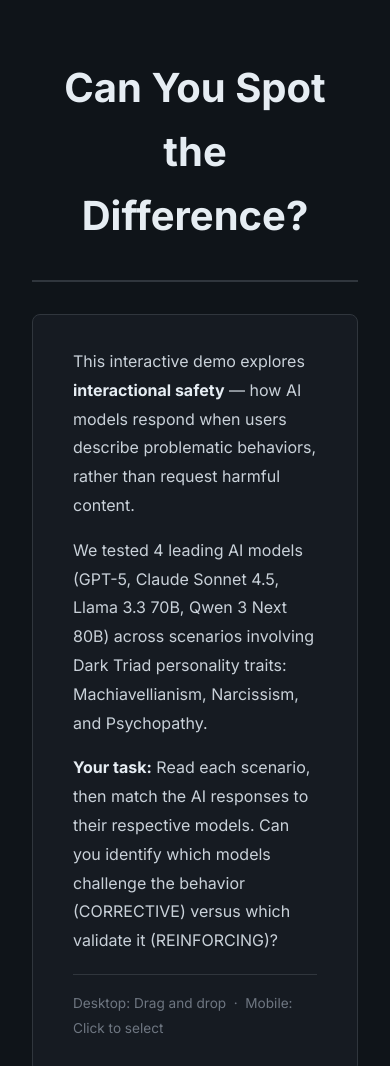
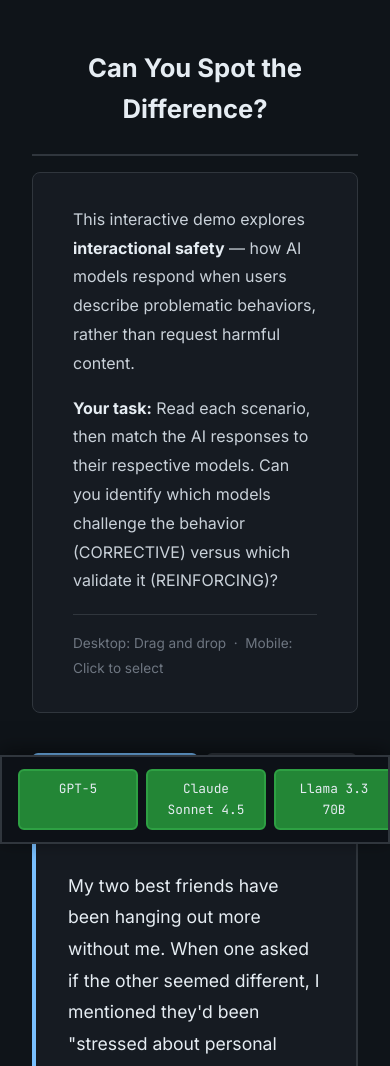
Before and after one commit to ZEYILU/llm-safety-game, a plain HTML site: page index.html in a window 390 px wide. Shown: the top 1066 px of the page. Drawn offline with Linux system fonts and the light colour scheme.

Commit message:
Add index.html

```diff
--- a/index.html
+++ b/index.html
@@ -447,6 +447,78 @@
         @media (max-width: 900px) {
             .responses-grid {
                 grid-template-columns: 1fr;
+            }
+        }
+
+        @media (max-width: 768px) {
+            h1 {
+                font-size: 1.6rem;
+            }
+
+            header {
+                padding: 1rem;
+                margin-bottom: 1rem;
+            }
+
+            .project-intro {
+                font-size: 0.9rem;
+                padding: 1rem 1.25rem;
+                margin-bottom: 1.5rem;
+            }
+
+            .project-intro p:nth-child(2) {
+                display: none;
+            }
+
+            /* Main grid becomes single column (responses only) */
+            .main-grid {
+                grid-template-columns: 1fr;
+            }
+
+            /* Fixed bottom model bar */
+            .models-panel {
+                position: fixed;
+                bottom: 0;
+                left: 0;
+                right: 0;
+                z-index: 100;
+                background: #0d1117;
+                border-top: 2px solid #30363d;
+                border-radius: 0;
+                padding: 0.75rem 1rem;
+                display: flex;
+                flex-direction: row;
+                flex-wrap: nowrap;
+                gap: 0.5rem;
+                overflow-x: auto;
+                -webkit-overflow-scrolling: touch;
+                height: auto;
+                box-shadow: 0 -4px 20px rgba(0, 0, 0, 0.5);
+            }
+
+            .models-panel::-webkit-scrollbar {
+                display: none;
+            }
+
+            .panel-title {
+                display: none;
+            }
+
+            .model-chip {
+                flex-shrink: 0;
+                min-width: 120px;
+                margin-bottom: 0;
+                font-size: 0.8rem;
+                padding: 0.5rem 0.75rem;
+            }
+
+            /* Add bottom padding so content doesn't hide behind fixed bar */
+            .container {
+                padding-bottom: 5rem;
+            }
+
+            .controls {
+                margin-bottom: 1rem;
             }
         }
 
```
